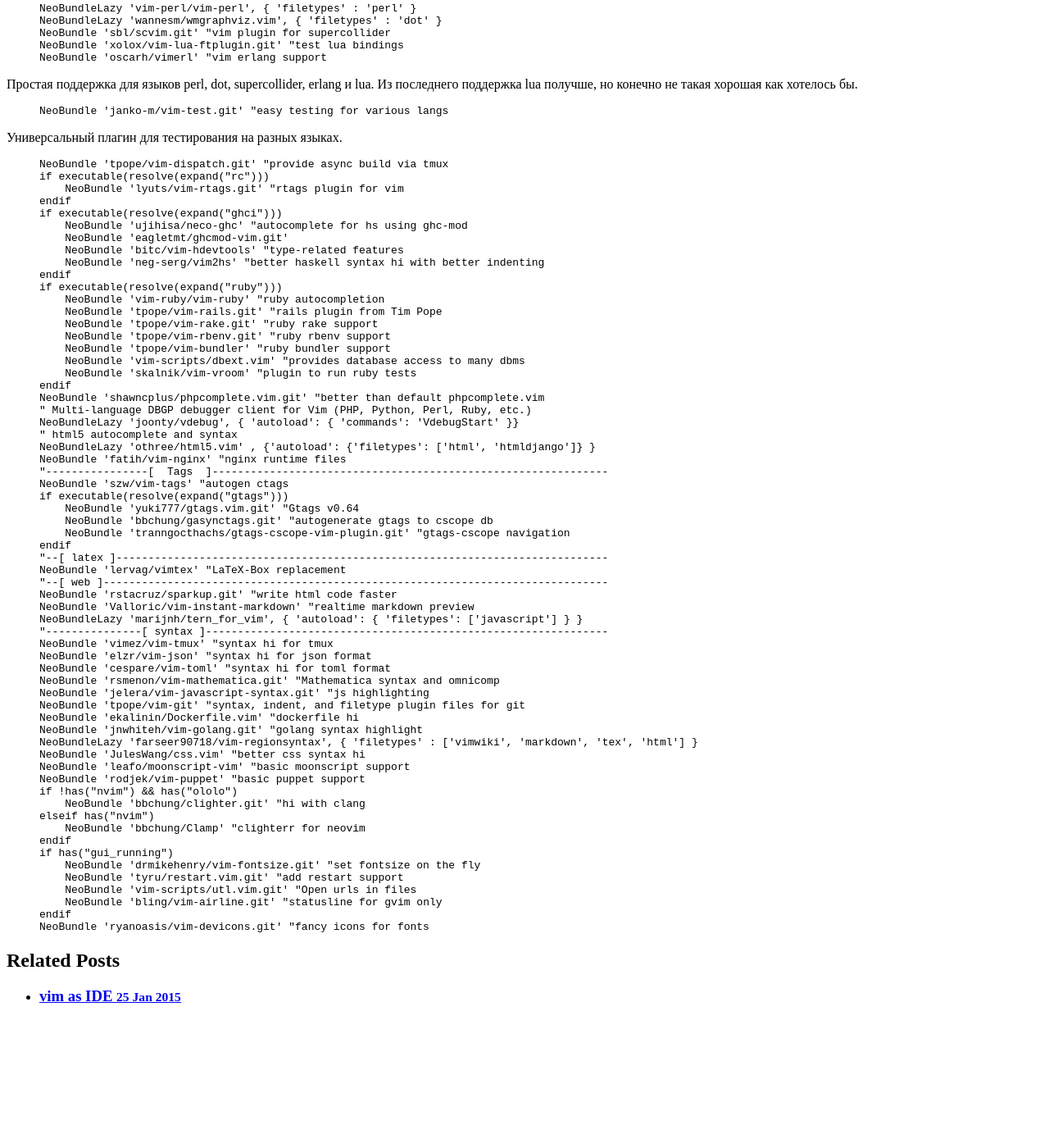
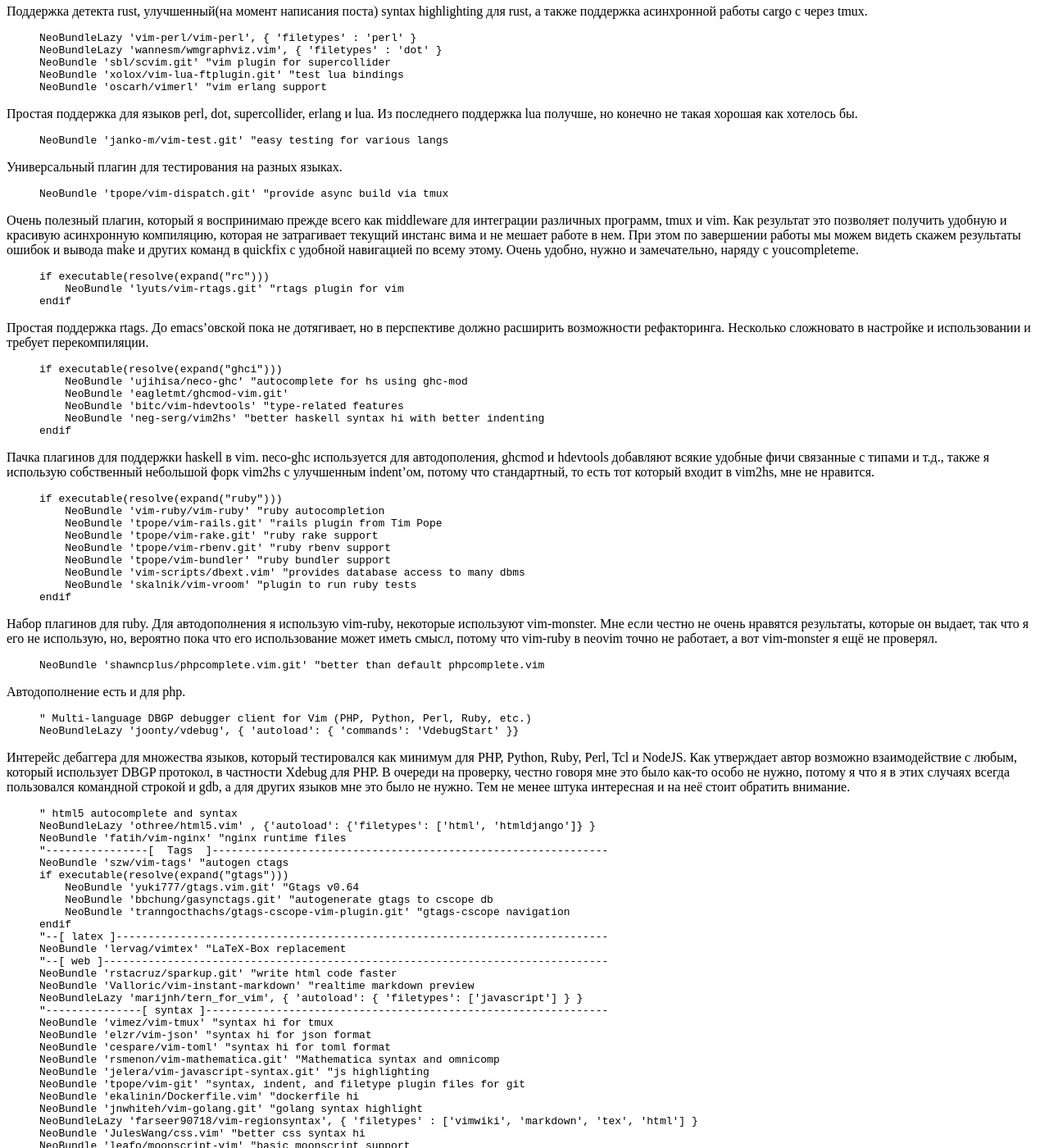
Before and after one commit to neg-serg/neg-serg.github.io, a Jekyll site: the page built from _posts/2015-01-25-vim-plugin-overview.md, in a window 1280 px wide and 1400 px high, scrolled down 6885 px. Shown: the whole window at 82% size. Built offline with Jekyll 4.4.1, drawn with Linux system fonts in a browser that asks for light colours; Markdown is read by kramdown in place of the engine named in the settings; before the commit the page ends 8130 px from its top, so only the background shows below that; some of the changed text lies outside the part shown.

Commit message:
[vim] update bundlelist

```diff
--- a/_posts/2015-01-25-vim-plugin-overview.md
+++ b/_posts/2015-01-25-vim-plugin-overview.md
@@ -479,7 +479,10 @@
 Интересный плагин, который позволяет интерактивно использовать scala c помощью
 создания любого файла с расширением \*.scalaws код рассматривается
 и выполняется worksheet. Очень удобно в плане работы, подходит даже для
-взаимодействия с большими проектами, которые используют akka
+взаимодействия с большими проектами, которые используют akka. Кстати не совместима со
+многими плагинами и поддерживается плохо, но по крайней мере очень приятна в плане
+использования. Для этого плагина лучше всего использовать отдельный instance vim, с
+отдельным упрощенным конфигом и набором плагинов для него.
 
 {% highlight vim %}
 NeoBundle 'ensime/ensime-vim' "scala vim autocompletion
@@ -582,15 +585,38 @@
 
 {% highlight vim %}
 NeoBundle 'tpope/vim-dispatch.git' "provide async build via tmux
+{% endhighlight %}
+Очень полезный плагин, который я воспринимаю прежде всего как
+middleware для интеграции различных программ, tmux и vim. Как результат
+это позволяет получить удобную и красивую асинхронную компиляцию, которая
+не затрагивает текущий инстанс вима и не мешает работе в нем. При этом по
+завершении работы мы можем видеть скажем результаты ошибок и вывода make и
+других команд в quickfix с удобной навигацией по всему этому. Очень удобно,
+нужно и замечательно, наряду с youcompleteme.
+
+{% highlight vim %}
 if executable(resolve(expand("rc")))
     NeoBundle 'lyuts/vim-rtags.git' "rtags plugin for vim
 endif
+{% endhighlight %}
+Простая поддержка rtags. До emacs'овской пока не дотягивает, но в перспективе
+должно расширить возможности рефакторинга. Несколько сложновато в настройке
+и использовании и требует перекомпиляции.
+
+{% highlight vim %}
 if executable(resolve(expand("ghci")))
     NeoBundle 'ujihisa/neco-ghc' "autocomplete for hs using ghc-mod
     NeoBundle 'eagletmt/ghcmod-vim.git'
     NeoBundle 'bitc/vim-hdevtools' "type-related features
     NeoBundle 'neg-serg/vim2hs' "better haskell syntax hi with better indenting
 endif
+{% endhighlight %}
+Пачка плагинов для поддержки haskell в vim. neco-ghc используется для автодополения,
+ghcmod и hdevtools добавляют всякие удобные фичи связанные с типами и т.д., также я
+использую собственный небольшой форк vim2hs с улучшенным indent'ом, потому что стандартный,
+то есть тот который входит в vim2hs, мне не нравится.
+
+{% highlight vim %}
 if executable(resolve(expand("ruby")))
     NeoBundle 'vim-ruby/vim-ruby' "ruby autocompletion
     NeoBundle 'tpope/vim-rails.git' "rails plugin from Tim Pope
@@ -600,9 +626,31 @@
     NeoBundle 'vim-scripts/dbext.vim' "provides database access to many dbms
     NeoBundle 'skalnik/vim-vroom' "plugin to run ruby tests
 endif
+{% endhighlight %}
+Набор плагинов для ruby. Для автодополнения я использую vim-ruby, некоторые
+используют vim-monster. Мне если честно не очень нравятся результаты, которые
+он выдает, так что я его не использую, но, вероятно пока что его использование
+может иметь смысл, потому что vim-ruby в neovim точно не работает, а вот
+vim-monster я ещё не проверял.
+
+{% highlight vim %}
 NeoBundle 'shawncplus/phpcomplete.vim.git' "better than default phpcomplete.vim
+{% endhighlight %}
+Автодополнение есть и для php.
+
+{% highlight vim %}
 " Multi-language DBGP debugger client for Vim (PHP, Python, Perl, Ruby, etc.)
 NeoBundleLazy 'joonty/vdebug', { 'autoload': { 'commands': 'VdebugStart' }}
+{% endhighlight %}
+Интерейс дебаггера для множества языков, который тестировался как минимум для
+PHP, Python, Ruby, Perl, Tcl и NodeJS. Как утверждает автор возможно
+взаимодействие с любым, который использует DBGP протокол, в частности Xdebug
+для PHP. В очереди на проверку, честно говоря мне это было как-то особо не
+нужно, потому я что я в этих случаях всегда пользовался командной строкой
+и gdb, а для других языков мне это было не нужно. Тем не менее штука интересная
+и на неё стоит обратить внимание.
+
+{% highlight vim %}
 " html5 autocomplete and syntax
 NeoBundleLazy 'othree/html5.vim' , {'autoload': {'filetypes': ['html', 'htmldjango']} }
 NeoBundle 'fatih/vim-nginx' "nginx runtime files
```
